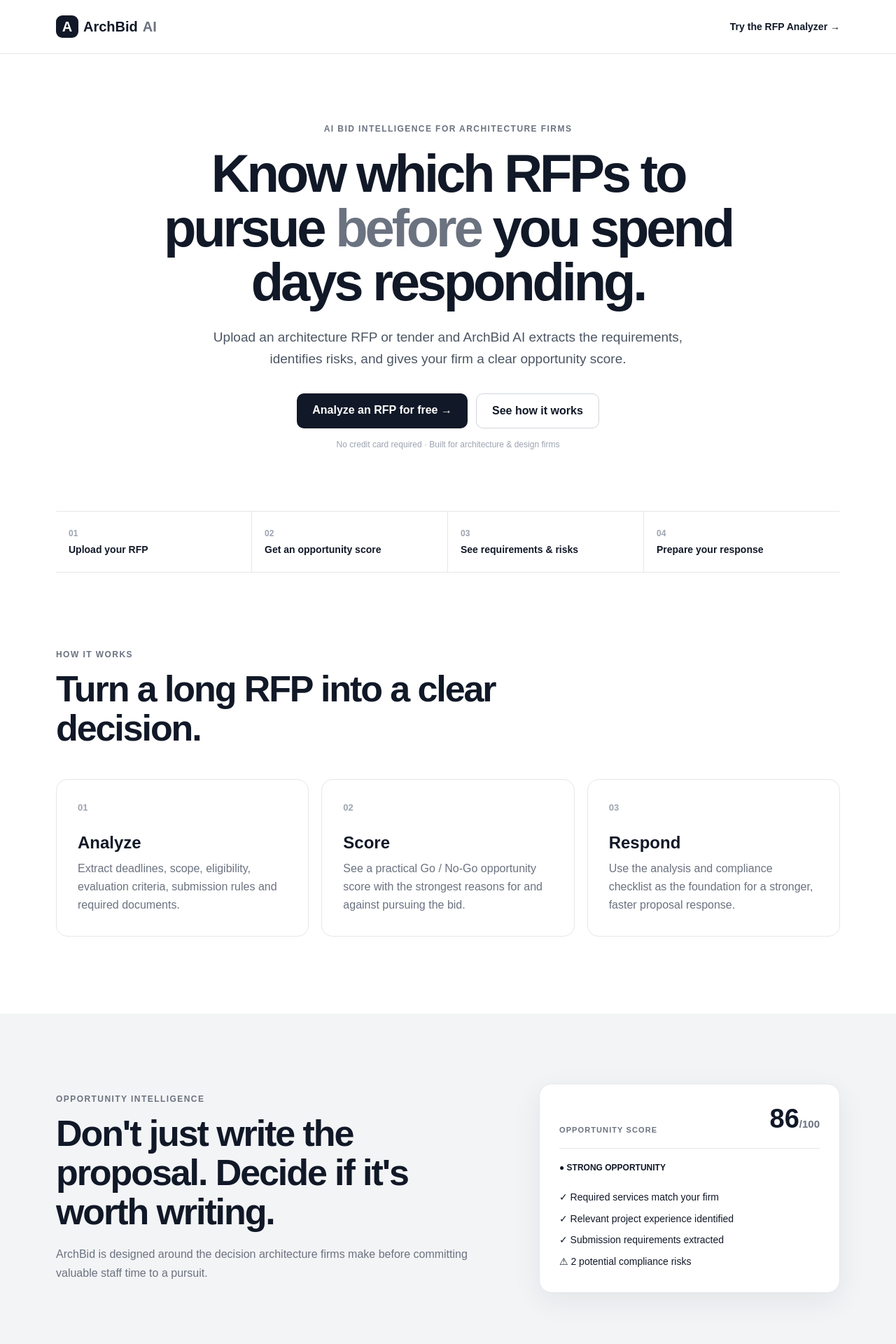
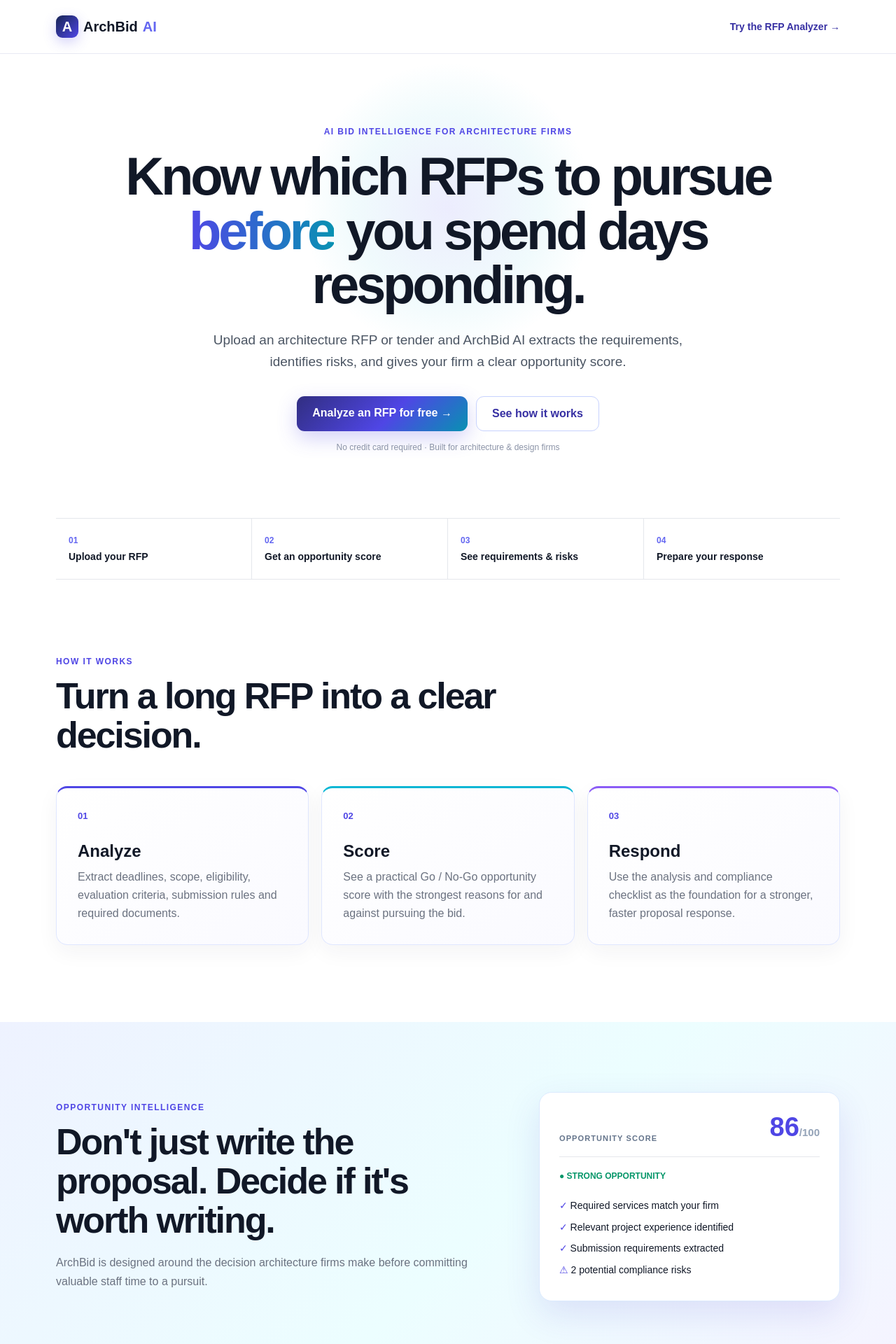
Before and after one commit to ultrarevisions-bit/archbid-ai, a Next.js app: page / in a window 1280 px wide. Shown: the top 1920 px of the page at 70% size. Built offline with nearby package versions, Linux system fonts and the light colour scheme.

Commit message:
Restore colorful premium ArchBid homepage styling

```diff
--- a/app/globals.css
+++ b/app/globals.css
@@ -4,44 +4,52 @@
 a { color: inherit; text-decoration: none; }
 button, input { font: inherit; }
 .container { width: min(1120px, calc(100% - 40px)); margin: 0 auto; }
-.home-nav { border-bottom: 1px solid #e5e7eb; background: rgba(255,255,255,.96); }
+.home-nav { border-bottom: 1px solid #e8eaf3; background: rgba(255,255,255,.94); backdrop-filter: blur(14px); position: sticky; top: 0; z-index: 10; }
 .nav-inner { height: 76px; display:flex; align-items:center; justify-content:space-between; }
 .brand { font-weight:800; font-size:20px; display:flex; align-items:center; gap:7px; }
-.brand-mark { width:32px; height:32px; border-radius:9px; display:grid; place-items:center; background:#111827; color:#fff; font-weight:800; }
-.brand-ai { color:#6b7280; }
-.nav-cta { font-weight:700; font-size:14px; }
-.hero { padding:100px 0 76px; text-align:center; max-width:900px; }
-.eyebrow, .section-label { font-size:12px; font-weight:800; letter-spacing:.12em; color:#6b7280; }
+.brand-mark { width:32px; height:32px; border-radius:9px; display:grid; place-items:center; background:linear-gradient(135deg,#172554,#4f46e5); color:#fff; font-weight:800; box-shadow:0 6px 18px rgba(79,70,229,.25); }
+.brand-ai { color:#6366f1; }
+.nav-cta { font-weight:800; font-size:14px; color:#3730a3; }
+.nav-cta:hover { color:#4f46e5; }
+.hero { padding:104px 0 82px; text-align:center; max-width:960px; position:relative; }
+.hero:before { content:""; position:absolute; width:420px; height:420px; left:50%; top:10px; transform:translateX(-50%); background:radial-gradient(circle,rgba(99,102,241,.12),rgba(6,182,212,.06) 45%,transparent 70%); pointer-events:none; z-index:-1; }
+.eyebrow, .section-label { font-size:12px; font-weight:900; letter-spacing:.12em; color:#4f46e5; }
 .hero h1 { font-size:clamp(44px,7vw,76px); line-height:1.02; letter-spacing:-.055em; margin:18px 0 24px; }
-.hero h1 span { color:#6b7280; }
+.hero h1 span { background:linear-gradient(90deg,#4f46e5,#0891b2); -webkit-background-clip:text; background-clip:text; color:transparent; }
 .hero-copy { max-width:700px; margin:0 auto; color:#4b5563; font-size:19px; line-height:1.65; }
 .hero-actions { display:flex; justify-content:center; gap:12px; margin-top:34px; flex-wrap:wrap; }
-.primary-button, .secondary-button { padding:15px 22px; border-radius:10px; font-weight:800; }
-.primary-button { background:#111827; color:#fff; }
-.secondary-button { border:1px solid #d1d5db; }
-.no-card { color:#9ca3af; font-size:12px; margin-top:16px; }
-.proof { border-top:1px solid #e5e7eb; border-bottom:1px solid #e5e7eb; display:grid; grid-template-columns:repeat(4,1fr); }
+.primary-button, .secondary-button { padding:15px 22px; border-radius:11px; font-weight:800; transition:transform .2s, box-shadow .2s, border-color .2s; }
+.primary-button { background:linear-gradient(135deg,#312e81,#4f46e5 55%,#0891b2); color:#fff; box-shadow:0 10px 28px rgba(79,70,229,.25); }
+.primary-button:hover { transform:translateY(-2px); box-shadow:0 14px 34px rgba(79,70,229,.32); }
+.secondary-button { border:1px solid #c7d2fe; color:#3730a3; background:#fff; }
+.secondary-button:hover { border-color:#818cf8; background:#eef2ff; }
+.no-card { color:#8b93a7; font-size:12px; margin-top:16px; }
+.proof { border-top:1px solid #e5e7eb; border-bottom:1px solid #e5e7eb; display:grid; grid-template-columns:repeat(4,1fr); background:#fff; }
 .proof div { padding:24px 18px; border-right:1px solid #e5e7eb; display:flex; flex-direction:column; gap:8px; }
 .proof div:last-child { border-right:0; }
-.proof strong { font-size:12px; color:#9ca3af; }
+.proof strong { font-size:12px; color:#6366f1; }
 .proof span { font-weight:700; font-size:14px; }
 .how { padding:110px 0; }
 .how h2, .score-grid h2 { font-size:clamp(34px,5vw,52px); line-height:1.08; letter-spacing:-.04em; max-width:720px; margin:14px 0 44px; }
 .cards { display:grid; grid-template-columns:repeat(3,1fr); gap:18px; }
-.cards article { border:1px solid #e5e7eb; border-radius:16px; padding:30px; min-height:220px; }
-.cards article span { color:#9ca3af; font-weight:800; font-size:13px; }
+.cards article { border:1px solid #e0e7ff; border-radius:16px; padding:30px; min-height:220px; background:linear-gradient(145deg,#fff 0%,#fafaff 100%); box-shadow:0 10px 30px rgba(30,41,59,.05); }
+.cards article:nth-child(1) { border-top:3px solid #4f46e5; }
+.cards article:nth-child(2) { border-top:3px solid #06b6d4; }
+.cards article:nth-child(3) { border-top:3px solid #8b5cf6; }
+.cards article span { color:#4f46e5; font-weight:900; font-size:13px; }
 .cards h3 { font-size:24px; margin:28px 0 10px; }
 .cards p, .score-grid p { color:#6b7280; line-height:1.65; margin:0; }
-.score-section { background:#f3f4f6; padding:100px 0; }
+.score-section { background:linear-gradient(135deg,#eef2ff 0%,#ecfeff 55%,#f5f3ff 100%); padding:100px 0; }
 .score-grid { display:grid; grid-template-columns:1fr 430px; gap:70px; align-items:center; }
 .score-grid h2 { margin-bottom:20px; }
-.score-card { background:#fff; border:1px solid #e5e7eb; border-radius:18px; padding:28px; box-shadow:0 12px 40px rgba(17,24,39,.07); }
+.score-card { background:#fff; border:1px solid #dbeafe; border-radius:18px; padding:28px; box-shadow:0 18px 50px rgba(67,56,202,.13); }
 .score-top { display:flex; justify-content:space-between; align-items:flex-end; border-bottom:1px solid #e5e7eb; padding-bottom:20px; }
-.score-top span { color:#6b7280; font-size:11px; font-weight:800; letter-spacing:.1em; }
-.score-top strong { font-size:38px; }
-.score-top strong span { font-size:15px; letter-spacing:0; }
-.score-status { font-size:12px; font-weight:800; margin:20px 0; }
+.score-top > span { color:#64748b; font-size:11px; font-weight:900; letter-spacing:.1em; }
+.score-top strong { font-size:38px; color:#4f46e5; }
+.score-top strong span { font-size:15px; letter-spacing:0; color:#94a3b8; }
+.score-status { font-size:12px; font-weight:900; margin:20px 0; color:#059669; }
 .score-card ul { list-style:none; padding:0; margin:0; line-height:2.2; font-size:14px; }
+.score-card li::first-letter { color:#4f46e5; }
 footer { padding:30px 0; border-top:1px solid #e5e7eb; color:#9ca3af; font-size:12px; }
 footer .container { display:flex; justify-content:space-between; gap:20px; }
 @media (max-width: 760px) { .proof, .cards, .score-grid { grid-template-columns:1fr; } .proof div { border-right:0; border-bottom:1px solid #e5e7eb; } .proof div:last-child { border-bottom:0; } .score-grid { gap:35px; } .hero { padding-top:70px; } footer .container { flex-direction:column; } }
```
